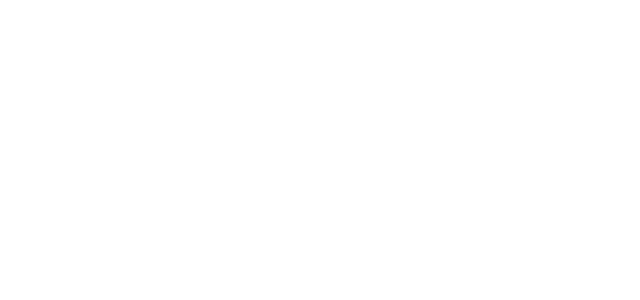
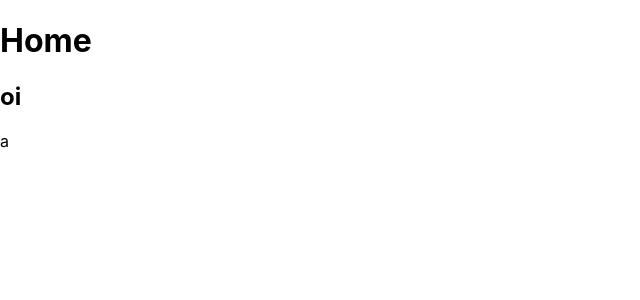
Before and after one commit to RafaelManfrim/project-admin-template, a Next.js app: page / in a window 1280 px wide. Shown: the top 300 px of the page, without its empty margins (0-640 px from the left). Built offline with nearby package versions, Linux system fonts and the light colour scheme.

Commit message:
Estrutura visual

```diff
--- /dev/null
+++ b/src/components/template/Content.tsx
@@ -0,0 +1,11 @@
+type ContentProps = {
+    children?: any
+}
+
+export default function Content(props: ContentProps){
+    return (
+        <div className="flex flex-col mt-7">
+            {props.children}
+        </div>
+    )
+}
--- /dev/null
+++ b/src/components/template/Header.tsx
@@ -0,0 +1,15 @@
+import Title from './Title'
+
+type HeaderProps = {
+    title: string
+    subtitle: string
+    children?: any
+}
+
+export default function Header(props: HeaderProps){
+    return (
+        <header>
+            <Title title={props.title} subtitle={props.subtitle} />
+        </header>
+    )
+}
--- /dev/null
+++ b/src/components/template/Layout.tsx
@@ -0,0 +1,23 @@
+import Header from './Header'
+import Sidebar from './Sidebar'
+import Content from './Content'
+
+type LayoutProps = {
+    title: string
+    subtitle: string
+    children?: any
+}
+
+export default function Layout(props: LayoutProps){
+    return (
+        <main>
+            <Header title={props.title} subtitle={props.subtitle}></Header>
+            <div>
+                <Sidebar></Sidebar>
+                <Content>
+                    {props.children}
+                </Content>
+            </div>
+        </main>
+    )
+}
--- /dev/null
+++ b/src/components/template/Sidebar.tsx
@@ -0,0 +1,9 @@
+type SidebarProps = {
+    children?: any
+}
+
+export default function Sidebar(props: SidebarProps){
+    return (
+        <aside></aside>
+    )
+}
--- /dev/null
+++ b/src/components/template/Title.tsx
@@ -0,0 +1,14 @@
+type TitleProps = {
+    title: string
+    subtitle: string
+    children?: any
+}
+
+export default function Title(props: TitleProps){
+    return (
+        <>
+            <h1 className="">{props.title}</h1>
+            <h2 className="">{props.subtitle}</h2>
+        </>
+    )
+}
--- a/src/pages/index.tsx
+++ b/src/pages/index.tsx
@@ -1,7 +1,9 @@
+import Layout from '../components/template/Layout'
+
 export default function Home() {
 	return (
-		<div>
-
-		</div>
+		<Layout title="Home" subtitle="oi">
+			a
+		</Layout>
 	)
 }
```
